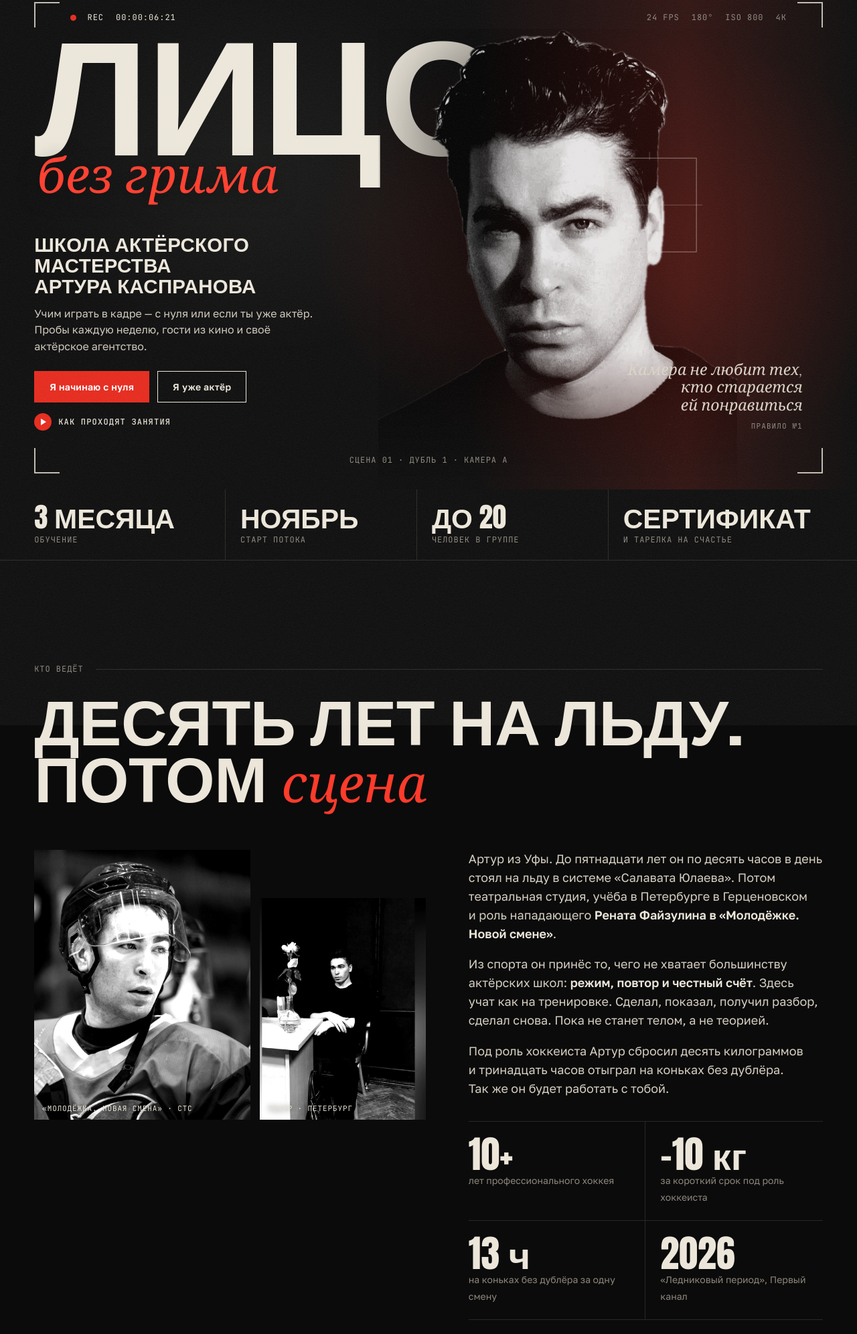
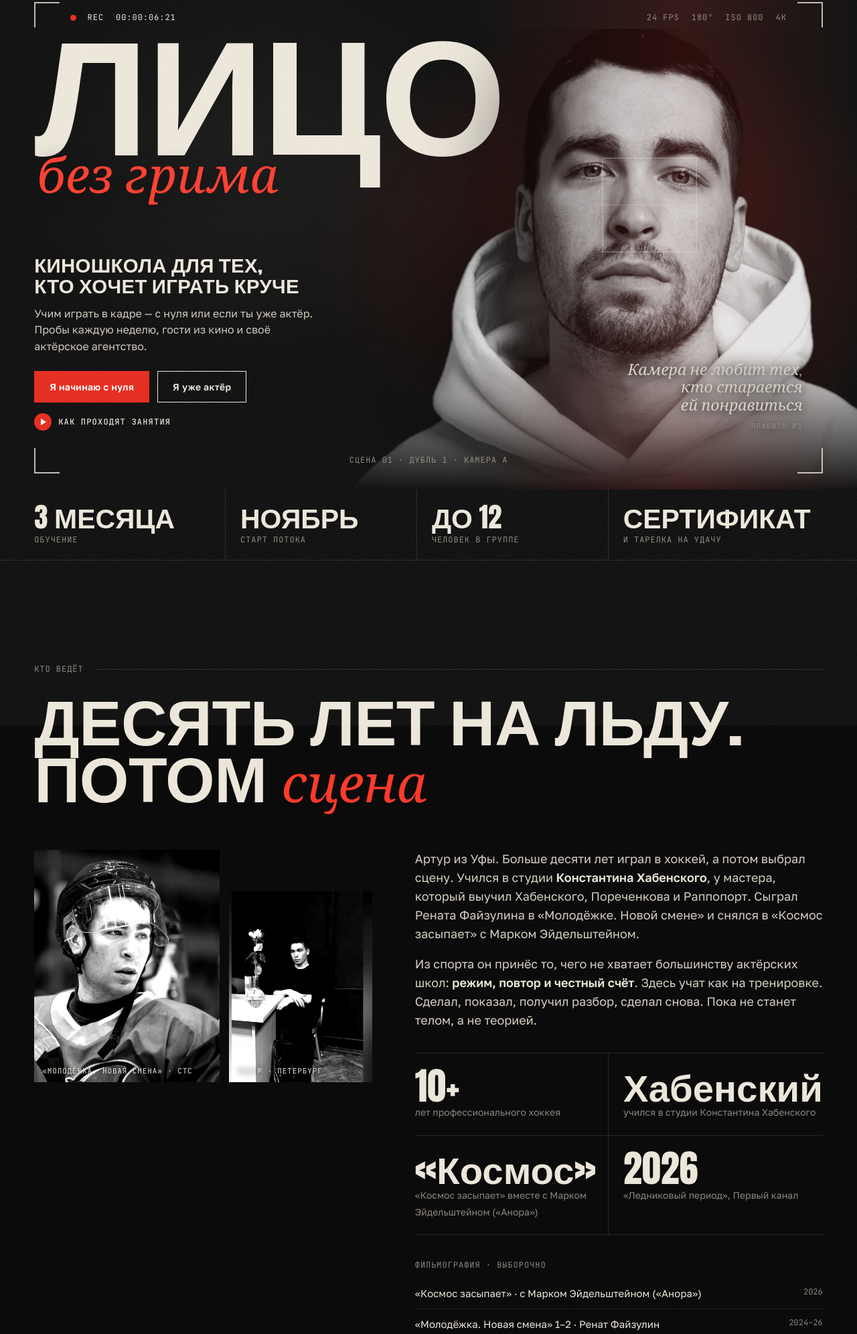
Before and after one commit to shumniyvlad-cell/motor-kaspranov, a plain HTML site: page index.html in a window 1280 px wide. Shown: the part 69-2061 px from the top of the page at 67% size. Drawn offline with nearby package versions, Linux system fonts and the light colour scheme; a web font is replaced by a local one.

Commit message:
Правки Артура: «Киношкола для тех, кто хочет играть круче», новое фото, тарелка на удачу, группа до 12, студия Хабенского вместо хоккейного клуба, боли и Профи переформулированы
Co-Authored-By: Claude Opus 5.5 <noreply@anthropic.com>

```diff
--- a/index.html
+++ b/index.html
@@ -596,6 +596,7 @@ select{appearance:none;background-image:linear-gradient(45deg,transparent 50%,va
 .pain-out{margin-top:24px;font:800 clamp(22px,2.4vw,32px)/1.1 var(--cond);text-transform:uppercase;max-width:900px}
 @media (max-width:1000px){.usp-steps{grid-template-columns:1fr 1fr}.pain-grid,.fear-grid{grid-template-columns:1fr 1fr}}
 @media (max-width:600px){.usp-steps,.pain-grid,.fear-grid{grid-template-columns:1fr}}
+.hero .quote{text-shadow:0 2px 14px rgba(0,0,0,.95),0 0 30px rgba(0,0,0,.8)}
 </style>
 </head>
 <body>
@@ -624,7 +625,7 @@ select{appearance:none;background-image:linear-gradient(45deg,transparent 50%,va
 <!-- HERO -->
 <section class="hero" aria-label="Лицо без грима — школа актёрского мастерства Артура Каспранова">
   <h1 class="title"><span class="in"><span class="w1">ЛИЦО</span><span class="w2">без грима</span></span></h1>
-  <img class="who" src="img/arthur-v2.webp" alt="Артур Каспранов, актёр театра и кино" fetchpriority="high">
+  <img class="who" src="img/arthur-v3.webp" alt="Артур Каспранов, актёр театра и кино" fetchpriority="high">
   <div class="rim"></div>
   <div class="title front" aria-hidden="true"><span class="in"><span class="w1">ЛИЦО</span><span class="w2">без грима</span></span></div>
   <div class="vf" aria-hidden="true">
@@ -635,7 +636,7 @@ select{appearance:none;background-image:linear-gradient(45deg,transparent 50%,va
   </div>
   <div class="lead">
     <div class="w2m">без грима</div>
-    <div class="sub">Школа актёрского мастерства<br>Артура Каспранова</div>
+    <div class="sub">Киношкола для тех,<br>кто хочет играть круче</div>
     <p>Учим играть в&nbsp;кадре&nbsp;— с&nbsp;нуля или если ты&nbsp;уже актёр. Пробы каждую неделю, гости из&nbsp;кино и&nbsp;своё актёрское агентство.</p>
     <div class="row">
       <a href="#faculties" class="btn red" data-tabgo="2">Я начинаю с нуля</a>
@@ -650,8 +651,8 @@ select{appearance:none;background-image:linear-gradient(45deg,transparent 50%,va
 <div class="factbar"><div class="wrap">
   <div class="f"><b>3 месяца</b><span>обучение</span></div>
   <div class="f"><b>Ноябрь</b><span>старт потока</span></div>
-  <div class="f"><b>До 20</b><span>человек в группе</span></div>
-  <div class="f"><b>Сертификат</b><span>и тарелка на счастье</span></div>
+  <div class="f"><b>До 12</b><span>человек в группе</span></div>
+  <div class="f"><b>Сертификат</b><span>и тарелка на удачу</span></div>
 </div></div>
 
 
@@ -666,13 +667,12 @@ select{appearance:none;background-image:linear-gradient(45deg,transparent 50%,va
         <figure class="shot s2" data-r="2"><img src="img/stage.jpg" alt="Артур Каспранов в театре" loading="lazy"><figcaption>Театр · Петербург</figcaption></figure>
       </div>
       <div class="txt">
-        <p data-r>Артур из Уфы. До пятнадцати лет он по десять часов в день стоял на льду в системе «Салавата Юлаева». Потом театральная студия, учёба в Петербурге в Герценовском и роль нападающего <strong>Рената Файзулина в «Молодёжке. Новой смене»</strong>.</p>
+        <p data-r>Артур из Уфы. Больше десяти лет играл в хоккей, а потом выбрал сцену. Учился в студии <strong>Константина Хабенского</strong>, у мастера, который выучил Хабенского, Пореченкова и Раппопорт. Сыграл Рената Файзулина в «Молодёжке. Новой смене» и снялся в «Космос засыпает» с Марком Эйдельштейном.</p>
         <p data-r="2">Из спорта он принёс то, чего не хватает большинству актёрских школ: <strong>режим, повтор и честный счёт</strong>. Здесь учат как на тренировке. Сделал, показал, получил разбор, сделал снова. Пока не станет телом, а не теорией.</p>
-        <p data-r="3">Под роль хоккеиста Артур сбросил десять килограммов и тринадцать часов отыграл на коньках без дублёра. Так же он будет работать с тобой.</p>
         <div class="facts" data-r="3">
           <div><b>10+</b><span>лет профессионального хоккея</span></div>
-          <div><b>−10 кг</b><span>за короткий срок под роль хоккеиста</span></div>
-          <div><b>13 ч</b><span>на коньках без дублёра за одну смену</span></div>
+          <div><b>Хабенский</b><span>учился в студии Константина Хабенского</span></div>
+          <div><b>«Космос»</b><span>«Космос засыпает» вместе с Марком Эйдельштейном («Анора»)</span></div>
           <div><b>2026</b><span>«Ледниковый период», Первый канал</span></div>
         </div>
         <div class="filmo" data-r="4">
@@ -712,8 +712,8 @@ select{appearance:none;background-image:linear-gradient(45deg,transparent 50%,va
     <div class="slate-h mono">Узнаёшь себя?</div>
     <h2 class="h2" data-r>Ты талантлив,<br>но <em>не снимаешься</em></h2>
     <div class="pain-grid">
-      <div data-r><h4>Камера тебя «не любит»</h4><p>В жизни ты живой и интересный, а в кадре зажимаешься и играешь «на последний ряд».</p></div>
-      <div data-r="2"><h4>Театральный не помогает в кино</h4><p>Станиславского прочитал, а на камеру не работает: в кадре другой способ существования.</p></div>
+      <div data-r><h4>В кадре ты не такой, как в жизни</h4><p>В жизни ты живой и интересный, а перед камерой зажимаешься и теряешь себя.</p></div>
+      <div data-r="2"><h4>Сцена и кадр — разное</h4><p>Театр учит играть на зал. Камере нужно другое: крупный план, глаза, мысль. Этому учатся только на практике.</p></div>
       <div data-r="3"><h4>Без агента не зовут</h4><p>Актёров десятки тысяч, агентств около сотни. Без агента до кастинга не доходишь.</p></div>
       <div data-r><h4>Нечего показать</h4><p>Шоурила нет или он не показывает тебя настоящего. А без материала тебя не видят.</p></div>
       <div data-r="2"><h4>Не понимаешь, как записать пробу</h4><p>Свет, ракурс, партнёр, что вообще играть. Каждый раз на ощупь.</p></div>
@@ -791,7 +791,7 @@ select{appearance:none;background-image:linear-gradient(45deg,transparent 50%,va
         <div class="res"><span class="mono">Уходишь с</span><p><b>Базовой школой и первой самопробой.</b> Монолог и сцена на камеру, актёрская визитка и понятный маршрут в профессию.</p></div>
       </div>
       <div class="acts">
-        <div class="act"><span class="mono">Акт I</span><h4>Основа</h4><ol><li>Убираем зажимы</li><li>Как завладеть вниманием</li><li>Играть не чувство, а задачу, как ДиКаприо</li><li>Оправданное молчание</li></ol></div>
+        <div class="act"><span class="mono">Акт I</span><h4>Основа</h4><ol><li>Убираем зажимы</li><li>Играть не чувство, а задачу, как ДиКаприо</li><li>Оправданное молчание</li></ol></div>
         <div class="act"><span class="mono">Акт II</span><h4>Инструменты</h4><ol><li>Сценическая речь и дикция</li><li>Память физических действий</li><li>Партнёр: слушать и отвечать</li><li>Метод разбора проб</li></ol></div>
         <div class="act"><span class="mono">Акт III</span><h4>Профессия</h4><ol><li>Импровизация в деле</li><li>Как устроены кастинги</li><li>Визитка, фото, анкета в базе</li><li>Главная роль и эпизод: в чём разница</li></ol></div>
         <div class="act"><span class="mono">Акт IV</span><h4>Пробы</h4><ol><li>Пробы на русском кино</li><li>Пробы на советском кино</li><li>Голливуд и британское кино</li><li>Разбор каждой пробы</li><li class="fin">Премьера: монолог и сцена на камеру</li></ol></div>
@@ -807,8 +807,8 @@ select{appearance:none;background-image:linear-gradient(45deg,transparent 50%,va
         <div class="res"><span class="mono">Уходишь с</span><p><b>Глубиной в&nbsp;кадре и&nbsp;новым материалом.</b> Пробы, которые показывают тебя как личность, разбор сильных сторон и&nbsp;понимание, как тебя видит кастинг.</p></div>
       </div>
       <div class="acts">
-        <div class="act"><span class="mono">Акт I</span><h4>Камера</h4><ol><li>Со сцены в кадр: меняем способ существования</li><li>Глубина, как у Юры Борисова: то, что не сыграть словами</li><li>Метод Мейснера через пробу</li><li>Метод Демидова через пробу</li><li>Жанры: драма, комедия, экшн</li></ol></div>
-        <div class="act"><span class="mono">Акт II</span><h4>Пробы</h4><ol><li>Сцены из фильмов, на которых ты вырос</li><li>Главная роль и эпизод: как пробоваться</li><li>Каждая проба мощнее предыдущей</li><li>Разбор каждой пробы с Артуром</li></ol></div>
+        <div class="act"><span class="mono">Акт I</span><h4>Камера</h4><ol><li>Концентрация внимания</li><li>Метод Мейснера через пробу</li><li>Метод Демидова через пробу</li><li>Жанры: драма, комедия, экшн</li></ol></div>
+        <div class="act"><span class="mono">Акт II</span><h4>Пробы</h4><ol><li>Сцены из фильмов, на которых ты вырос</li><li>Главная роль и эпизод: как пробоваться</li><li>Глубина, как у Юры Борисова: то, что не сыграть словами</li><li>Каждая проба мощнее предыдущей</li><li>Разбор каждой пробы с Артуром</li></ol></div>
         <div class="act"><span class="mono">Акт III</span><h4>Карьера</h4><ol><li>Визитка и шоурил: что смотрит кастинг</li><li>Агентства и базы: как с ними работать</li><li>Соцсети актёра</li><li class="fin">Премьера: самопроба под реальную роль</li></ol></div>
       </div>
       <div class="probes">
@@ -871,7 +871,7 @@ select{appearance:none;background-image:linear-gradient(45deg,transparent 50%,va
       </div>
       <div class="keep">
         <figure data-r><img src="img/certificate-v3.jpg" alt="Именной сертификат школы «Лицо без грима»" loading="lazy"><figcaption><b>Именной сертификат</b><p>С подписью Артура. Подтверждает, что ты прошёл программу и сдал «Премьеру». Это сертификат школы, а не государственный диплом.</p></figcaption></figure>
-        <figure data-r="2"><img src="img/plate.jpg" alt="Разбитая на счастье тарелка рядом с хлопушкой" loading="lazy"><figcaption><b>Тарелка на счастье</b><p>Как на съёмочной площадке: в первый день разбиваем тарелку, и каждый забирает свой осколок. В последний день собираем её вместе.</p></figcaption></figure>
+        <figure data-r="2"><img src="img/plate.jpg" alt="Разбитая на удачу тарелка рядом с хлопушкой" loading="lazy"><figcaption><b>Тарелка на удачу</b><p>Традиция съёмочной площадки: в первый день бьём тарелку на удачу, и каждый забирает свой осколок. В последний день собираем её вместе.</p></figcaption></figure>
       </div>
     </div>
   </div>
@@ -939,7 +939,7 @@ select{appearance:none;background-image:linear-gradient(45deg,transparent 50%,va
       <div data-r="2"><h4>«У меня нет опыта»</h4><p>Для этого есть «Старт». Начинаем с нуля: зажимы, внимание, первая проба.</p></div>
       <div data-r="3"><h4>«Актёрству нельзя научиться онлайн»</h4><p>Согласны. Поэтому мастер-классы и пробы с оператором и светом проходят очно, а в записи только короткие уроки.</p></div>
       <div data-r><h4>«А вдруг не получится»</h4><p>После первого, месячного курса ученики уже снимаются: одна играет жену графа, другой едет на съёмки в Петербург.</p></div>
-      <div data-r="2"><h4>«Это дорого»</h4><p>Рассрочка от 2 909 ₽ в месяц. Это меньше 3 000 ₽ в неделю за практику на камеру, пробы и разборы.</p></div>
+      <div data-r="2"><h4>«Это дорого»</h4><p>Рассрочка от 2 909 ₽ в месяц. Это меньше 3 000 ₽ в неделю за практику на камеру, пробы и разборы.</p></div>
       <div data-r="3"><h4>«Мне не в кино, мне для себя»</h4><p>Тоже к нам. Уверенность, речь и свобода перед камерой нужны всем, кто выступает и ведёт блог.</p></div>
     </div>
   </div>
@@ -955,13 +955,13 @@ select{appearance:none;background-image:linear-gradient(45deg,transparent 50%,va
         <div class="hd"><span class="mono">Билет</span><span class="row">РЯД 5 · МЕСТО 8</span></div>
         <div class="bd"><h4>Партер</h4><ul><li>Уроки Артура в записи каждую неделю</li><li>Очные мастер-классы с гостями</li><li>Практики с куратором</li><li>Труппа из 8 человек</li><li>Разбор каждой самопробы</li><li>«Премьера» и сертификат</li></ul></div>
         <div class="bc"></div>
-        <div class="ft"><div class="price">34 900<small>₽</small><span class="inst">или 12 × 2 909 ₽</span></div><a href="https://t.me/lizobezgrima_bot?start=buy_t0" target="_blank" rel="noopener" class="go">Взять</a></div>
+        <div class="ft"><div class="price">34 900<small>₽</small><span class="inst">или 12 × 2 909 ₽</span></div><a href="https://t.me/lizobezgrima_bot?start=buy_t0" target="_blank" rel="noopener" class="go">Взять</a></div>
       </div>
       <div class="ticket" data-r="3">
         <div class="hd"><span class="mono">Билет</span><span class="row">РЯД 1 · МЕСТО 1</span></div>
         <div class="bd"><h4>Первый ряд</h4><ul><li>Всё из «Партера»</li><li>2 личных разбора с Артуром</li><li>Разбор «Премьеры» лично</li><li>Приоритет при отборе в агентство</li><li>Мест в потоке: 10</li></ul></div>
         <div class="bc"></div>
-        <div class="ft"><div class="price">69 900<small>₽</small><span class="inst">или 12 × 5 825 ₽</span></div><a href="https://t.me/lizobezgrima_bot?start=buy_t1" target="_blank" rel="noopener" class="go">Взять</a></div>
+        <div class="ft"><div class="price">69 900<small>₽</small><span class="inst">или 12 × 5 825 ₽</span></div><a href="https://t.me/lizobezgrima_bot?start=buy_t1" target="_blank" rel="noopener" class="go">Взять</a></div>
       </div>
     </div>
     <p class="instnote" data-r>Можно частями: рассрочка на 12 месяцев через Т-Банк, Сбер или Продамус. Точные условия подтвердим, когда свяжемся после заявки.</p>
```
Also changed, not shown: img/arthur-v3.webp (added).
